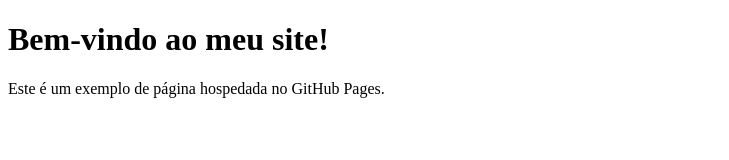
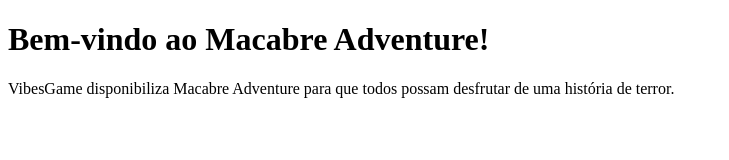
Before and after one commit to SuperDev77/app-ads, a plain HTML site: page index.html in a window 1280 px wide. Shown: the whole page, without its empty margins (0-729 px from the left). Drawn offline with Linux system fonts and the light colour scheme.

Commit message:
Update index.html

```diff
--- a/index.html
+++ b/index.html
@@ -6,7 +6,7 @@
     <title>Site de Exemplo</title>
 </head>
 <body>
-    <h1>Bem-vindo ao meu site!</h1>
-    <p>Este é um exemplo de página hospedada no GitHub Pages.</p>
+    <h1>Bem-vindo ao Macabre Adventure!</h1>
+    <p>VibesGame disponibiliza Macabre Adventure para que todos possam desfrutar de uma história de terror.</p>
 </body>
 </html>
```
